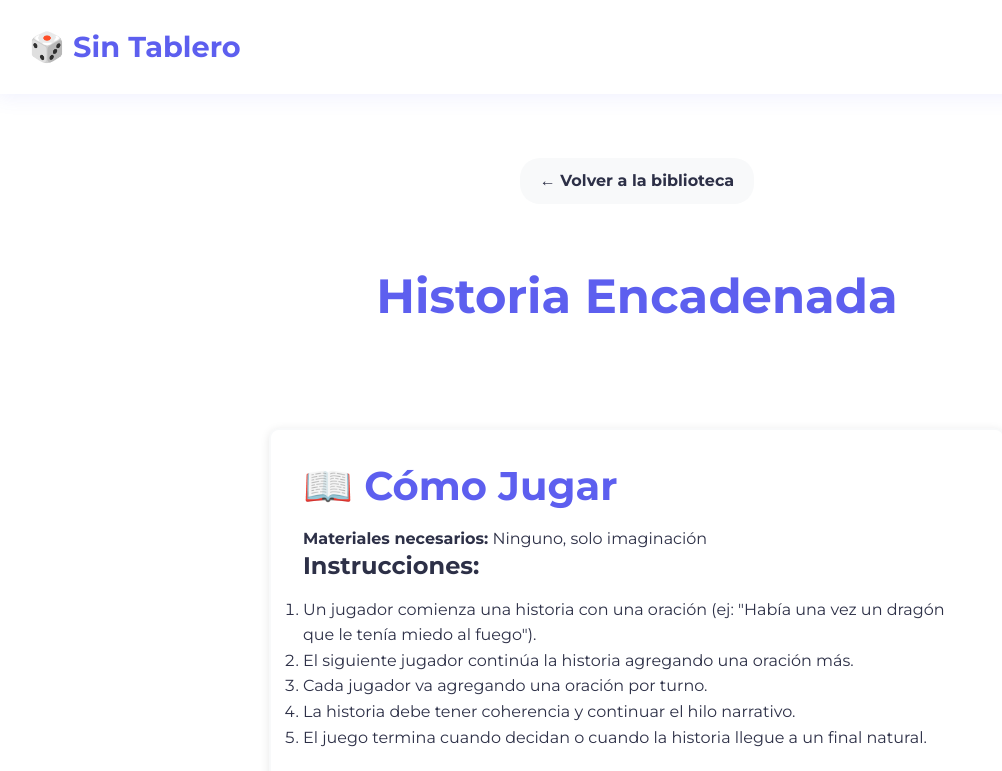
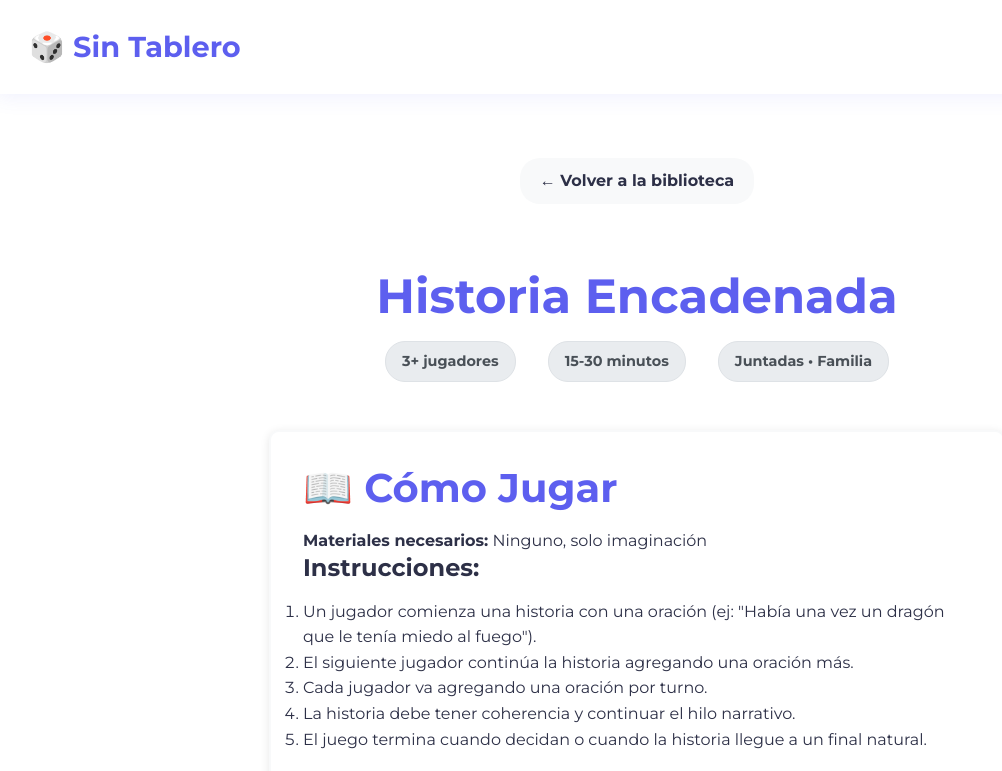
Before and after one commit to micabrizuela93/sin-tablero, a plain HTML site: page juego-historia-encadenada.html in a window 1280 px wide. Shown: the top 771 px of the page, without its empty margins (3-1005 px from the left). Drawn offline with Linux system fonts and the light colour scheme.

Commit message:
Update juego-historia-encadenada.html

```diff
--- a/juego-historia-encadenada.html
+++ b/juego-historia-encadenada.html
@@ -27,10 +27,12 @@
             flex-wrap: wrap;
         }
         .meta-item {
-            background: var(--color-gris-claro);
+            background: #e9ecef;
             padding: 0.5rem 1rem;
             border-radius: 20px;
             font-size: 0.9rem;
+            color: #495057;
+            border: 1px solid #dee2e6;
         }
         .instructions {
             background: white;
```
